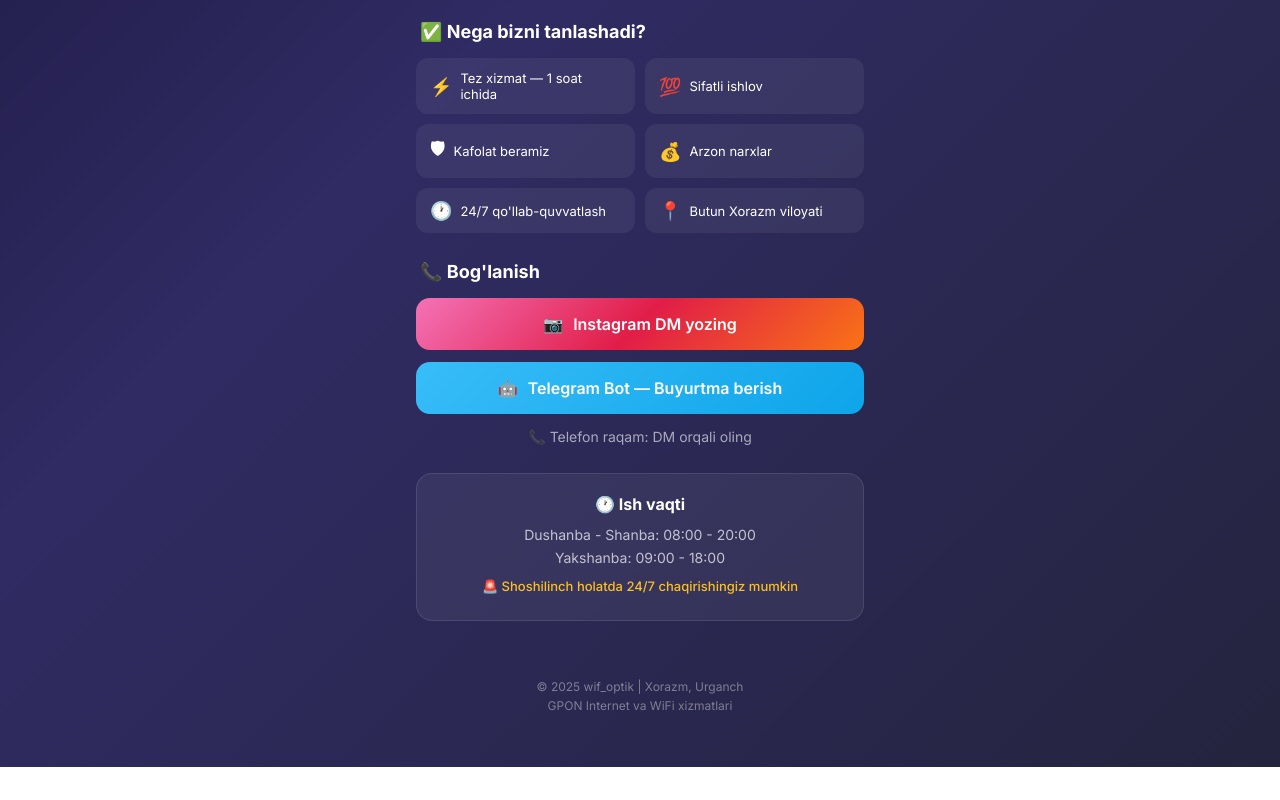
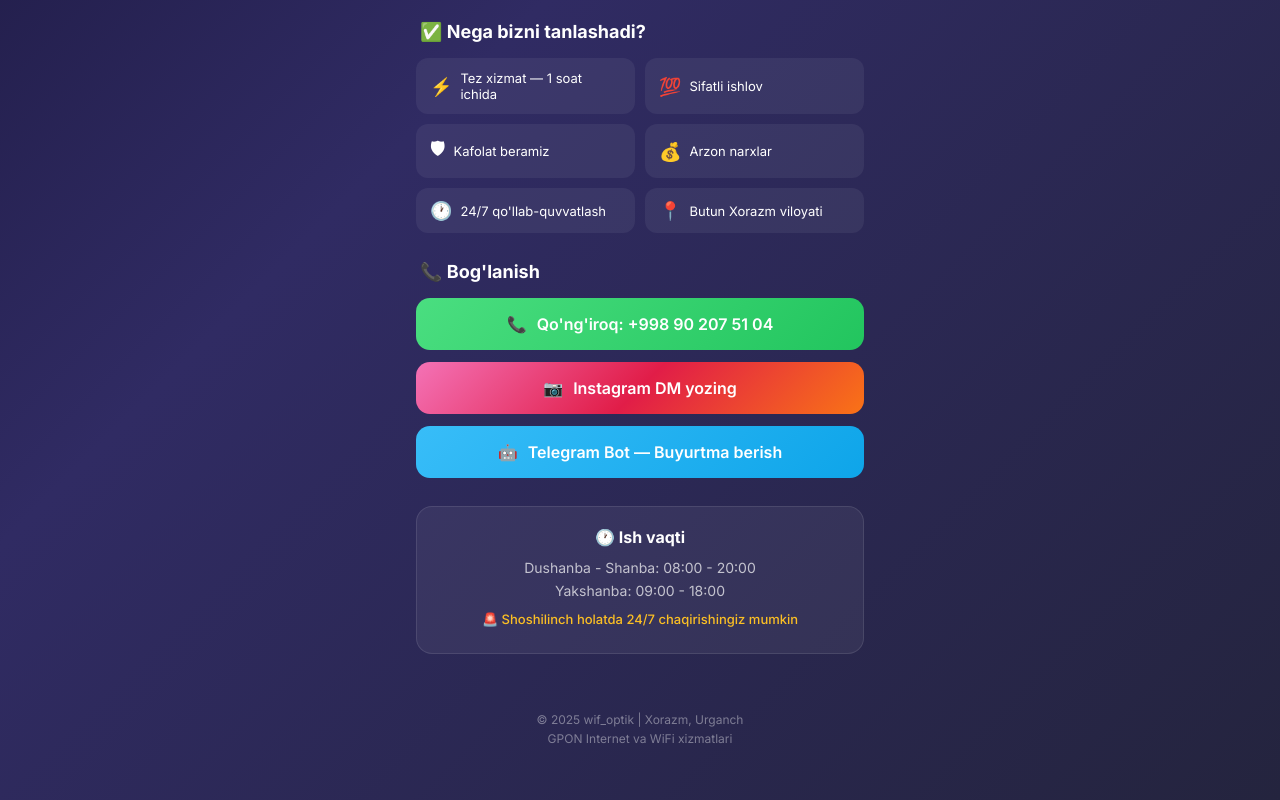
Before and after one commit to quramboyevumirbek010-rgb/wif-optik, a plain HTML site: page index.html in a window 1280 px wide. Shown: the part 988-1788 px from the top of the page. Before the commit the page ends 1755 px from the top, so only its background shows below. Drawn offline with Linux system fonts and the light colour scheme.

Commit message:
Telefon raqam qo'shildi +998902075104, Telegram bot link tuzatildi

```diff
--- a/index.html
+++ b/index.html
@@ -120,6 +120,9 @@
         <div class="section">
             <h2 class="section-title">📞 Bog'lanish</h2>
             <div class="contact-buttons">
+                <a href="tel:+998902075104" class="btn btn-call">
+                    <span>📞</span> Qo'ng'iroq: +998 90 207 51 04
+                </a>
                 <a href="https://instagram.com/wif_optik" class="btn btn-instagram">
                     <span>📷</span> Instagram DM yozing
                 </a>
@@ -127,7 +130,6 @@
                     <span>🤖</span> Telegram Bot — Buyurtma berish
                 </a>
             </div>
-            <p class="contact-note">📞 Telefon raqam: DM orqali oling</p>
         </div>
 
         <!-- Ish vaqti -->
```
